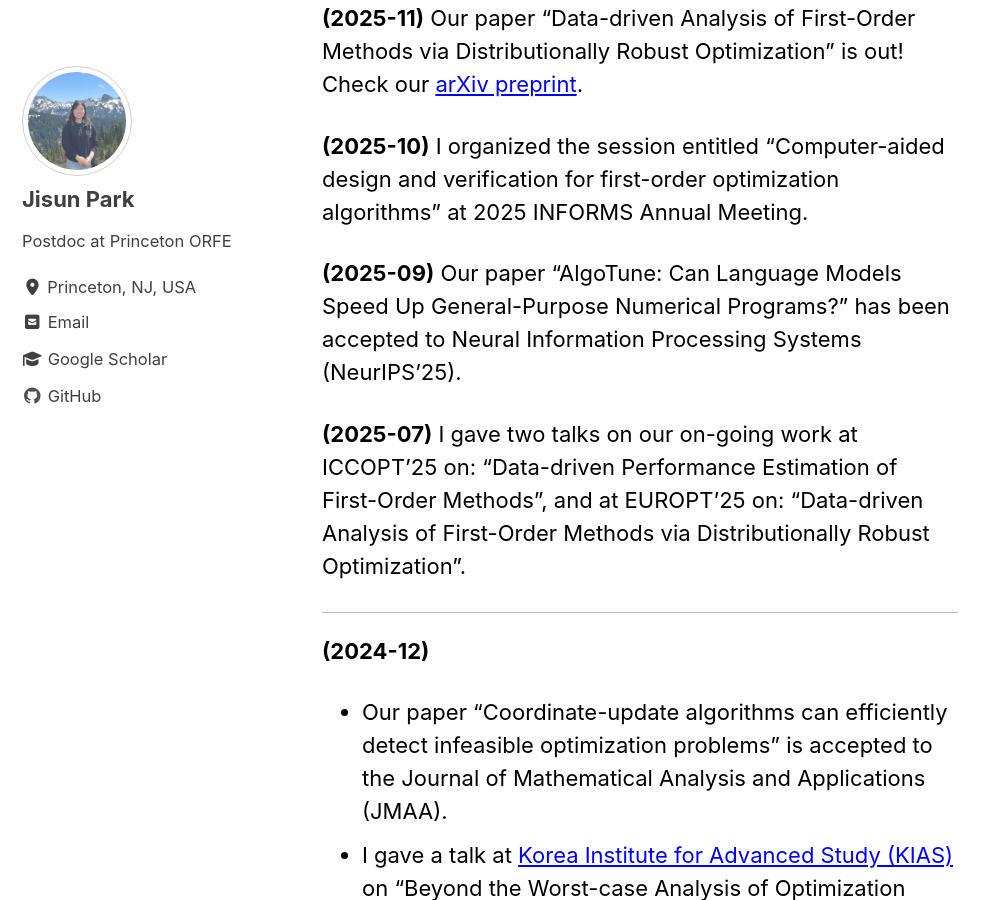
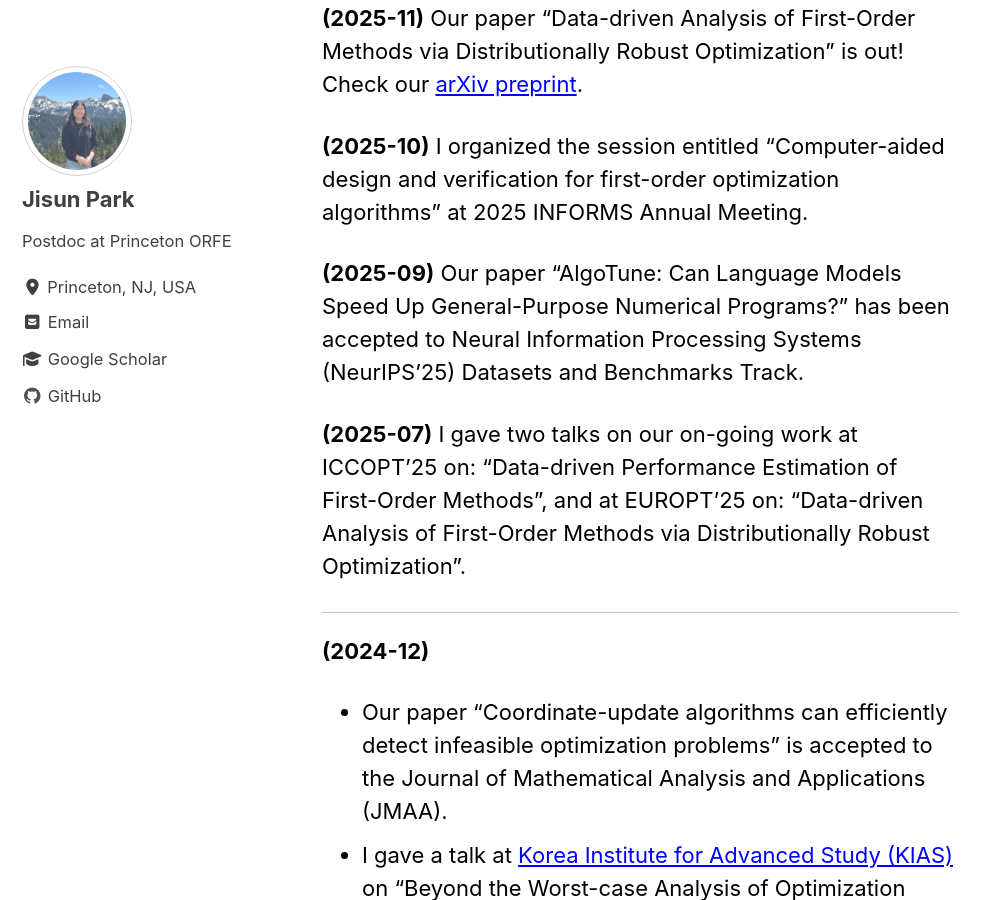
Before and after one commit to jisunp515/jisunp515.github.io, a Jekyll site: the page built from _pages/news.md, in a window 1280 px wide and 900 px high, scrolled down 983 px. Shown: the whole window, without its empty margins (0-999 px from the left). Built offline with Jekyll 4.4.1, drawn with Linux system fonts in a browser that asks for light colours; cached includes are drawn as plain includes; formulas are drawn with MathJax 3.

Commit message:
Mention NeurIPS track in AlgoTune news
Co-Authored-By: Claude Opus 5.5 <noreply@anthropic.com>

```diff
--- a/_pages/news.md
+++ b/_pages/news.md
@@ -35,7 +35,7 @@ Our paper "Data-driven Analysis of First-Order Methods via Distributionally Robu
 I organized the session entitled "Computer-aided design and verification for first-order optimization algorithms" at 2025 INFORMS Annual Meeting.
 
 **(2025-09)**
-Our paper "AlgoTune: Can Language Models Speed Up General-Purpose Numerical Programs?" has been accepted to Neural Information Processing Systems (NeurIPS'25).
+Our paper "AlgoTune: Can Language Models Speed Up General-Purpose Numerical Programs?" has been accepted to Neural Information Processing Systems (NeurIPS'25) Datasets and Benchmarks Track.
 
 **(2025-07)**
 I gave two talks on our on-going work at ICCOPT'25 on: "Data-driven Performance Estimation of First-Order Methods", and at EUROPT'25 on: "Data-driven Analysis of First-Order Methods via Distributionally Robust Optimization".
```
